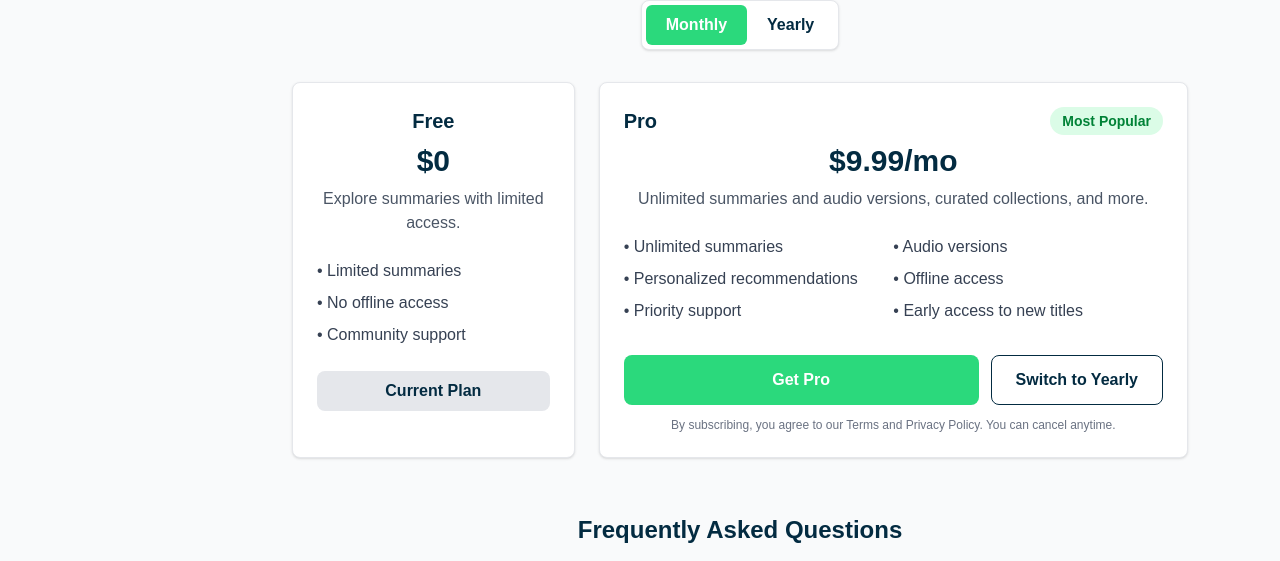
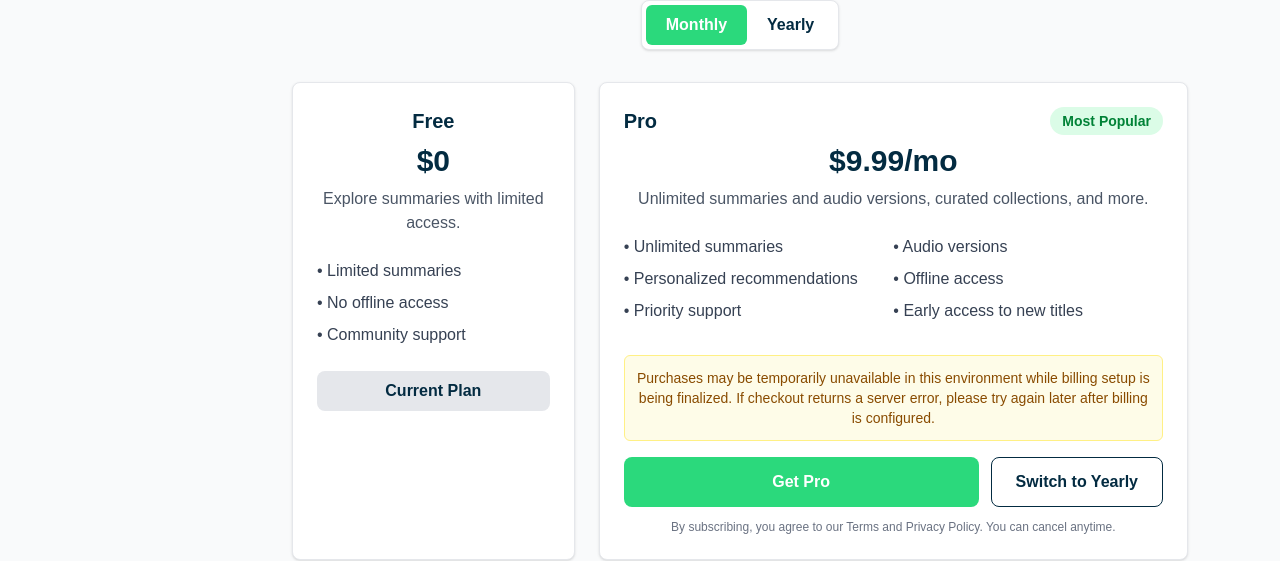
Before and after one commit to CreationsXJohnC/summarist-internship, a Next.js app: page /choose-plan in a window 1280 px wide. Shown: the part 256-817 px from the top of the page. Built offline with nearby package versions, Linux system fonts and the light colour scheme; no server answers.

Commit message:
chore(choose-plan): add billing setup notice for local/preview environments

```diff
--- a/src/app/choose-plan/page.tsx
+++ b/src/app/choose-plan/page.tsx
@@ -1,6 +1,6 @@
 'use client';
 
-import { useState } from 'react';
+import { useState, useEffect } from 'react';
 import { useAppSelector } from '@/store/hooks';
 import { AiOutlineDown, AiOutlineUp } from 'react-icons/ai';
 
@@ -10,6 +10,14 @@ export default function ChoosePlanPage() {
   const [billingCycle, setBillingCycle] = useState<'monthly' | 'yearly'>('monthly');
   const [loading, setLoading] = useState(false);
   const [error, setError] = useState<string | null>(null);
+  const [showBillingNotice, setShowBillingNotice] = useState(false);
+
+  useEffect(() => {
+    const host = typeof window !== 'undefined' ? window.location.hostname : '';
+    const isLocal = host === 'localhost' || host.startsWith('127.') || host.startsWith('0.0.0.0');
+    const isVercelPreview = host.endsWith('.vercel.app');
+    setShowBillingNotice(isLocal || isVercelPreview);
+  }, []);
 
   const prices = {
     monthly: {
@@ -150,6 +158,12 @@ export default function ChoosePlanPage() {
                 <li>• Early access to new titles</li>
               </ul>
 
+              {showBillingNotice && (
+                <div className="mb-4 rounded-md border border-yellow-200 bg-yellow-50 p-3 text-sm text-yellow-800">
+                  Purchases may be temporarily unavailable in this environment while billing setup is being finalized. If checkout returns a server error, please try again later after billing is configured.
+                </div>
+              )}
+
               {error && (
                 <div className="mb-4 text-red-600 text-sm">{error}</div>
               )}
```
